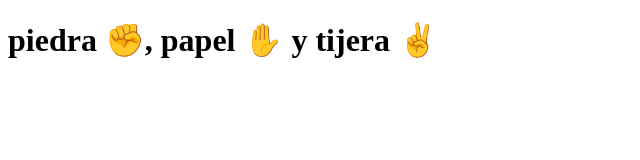
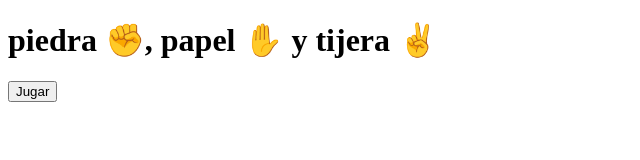
Before and after one commit to CodeStrong2023/404notFound-3sem2024, a plain HTML site: page programaion3/piedrapapeltijera.html in a window 1280 px wide. Shown: the whole page, without its empty margins (0-640 px from the left). Drawn offline with Linux system fonts and the light colour scheme.

Commit message:
Update piedrapapeltijera.html

```diff
--- a/programaion3/piedrapapeltijera.html
+++ b/programaion3/piedrapapeltijera.html
@@ -8,5 +8,6 @@
 </head>
 <body>
     <h1>piedra ✊, papel ✋ y tijera ✌️</h1>
+    <button onclick="jugar()">Jugar</button>
 </body>
 </html>
```
